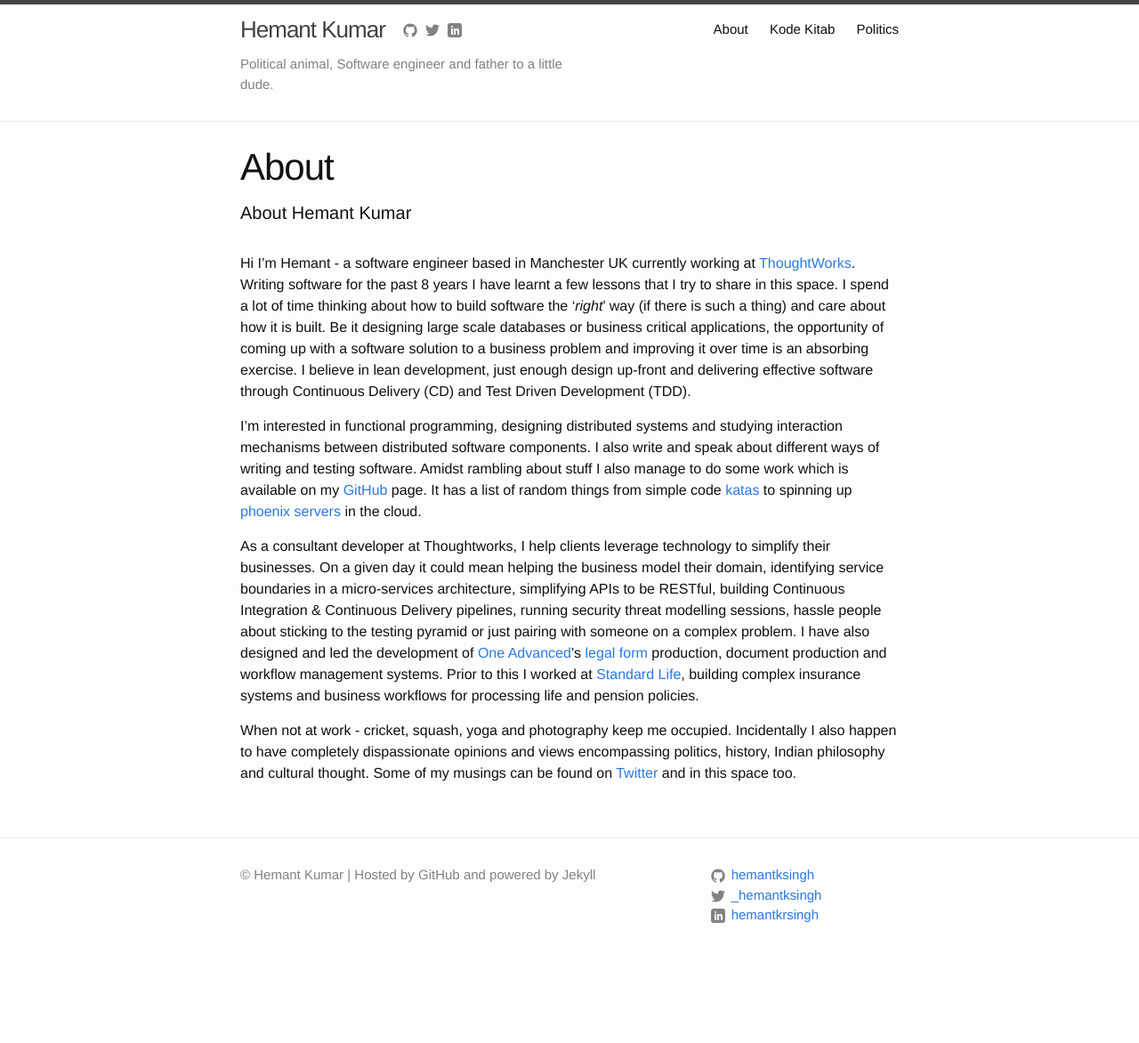
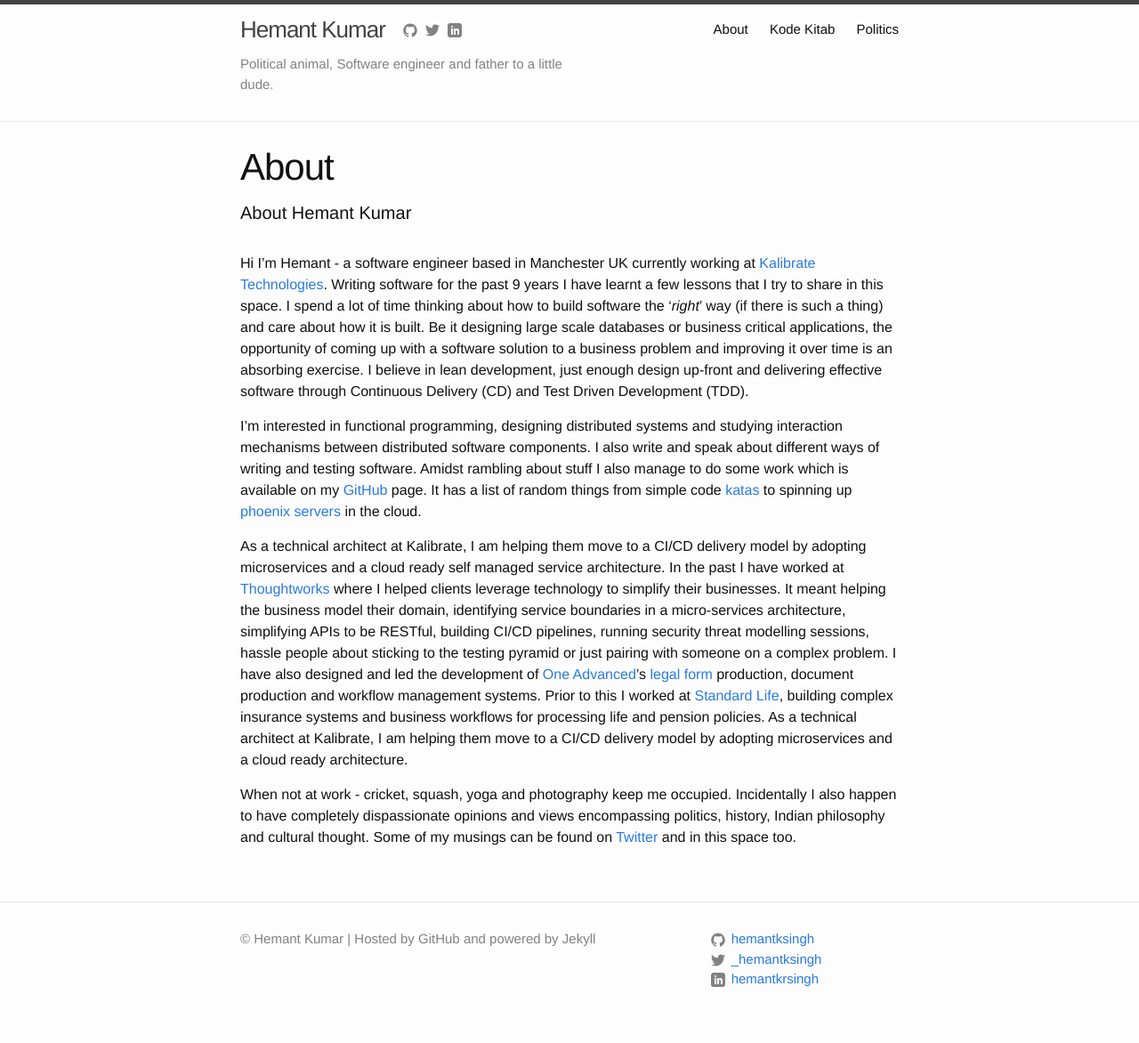
Before and after one commit to hemantksingh/hemantksingh.github.io, a Jekyll site: the page built from about.md, in a window 1280 px wide. Shown: the whole page at 89% size. Built offline with Jekyll 4.4.1, drawn with Linux system fonts in a browser that asks for light colours; before the commit the page ends 1100 px from its top, so only the background shows below that.

Commit message:
Updates about me with kalibrate info.

```diff
--- a/about.md
+++ b/about.md
@@ -5,10 +5,11 @@ permalink: /about/
 description: About Hemant Kumar
 ---
 
-Hi I'm Hemant - a software engineer based in Manchester UK currently working at [ThoughtWorks](http://www.thoughtworks.com/). Writing software for the past 8 years I have learnt a few lessons that I try to share in this space. I spend a lot of time thinking about how to build software the '*right*' way (if there is such a thing) and care about how it is built. Be it designing large scale databases or business critical applications, the opportunity of coming up with a software solution to a business problem and improving it over time is an absorbing exercise. I believe in lean development, just enough design up-front and delivering effective software through Continuous Delivery (CD) and Test Driven Development (TDD).
+Hi I'm Hemant - a software engineer based in Manchester UK currently working at [Kalibrate Technologies](http://www.kalibrate.com/). Writing software for the past 9 years I have learnt a few lessons that I try to share in this space. I spend a lot of time thinking about how to build software the '*right*' way (if there is such a thing) and care about how it is built. Be it designing large scale databases or business critical applications, the opportunity of coming up with a software solution to a business problem and improving it over time is an absorbing exercise. I believe in lean development, just enough design up-front and delivering effective software through Continuous Delivery (CD) and Test Driven Development (TDD).
 
 I'm interested in functional programming, designing distributed systems and studying interaction mechanisms between distributed software components. I also write and speak about different ways of writing and testing software. Amidst rambling about stuff I also manage to do some work which is available on my [GitHub](https://github.com/hemantksingh) page. It has a list of random things from simple code [katas](https://github.com/hemantksingh/Katas) to spinning up [phoenix servers](http://martinfowler.com/bliki/PhoenixServer.html) in the cloud.
 
-As a consultant developer at Thoughtworks, I help clients leverage technology to simplify their businesses. On a given day it could mean helping the business model their domain, identifying service boundaries in a micro-services architecture, simplifying APIs to be RESTful, building Continuous Integration & Continuous Delivery pipelines, running security threat modelling sessions, hassle people about sticking to the testing pyramid or just pairing with someone on a complex problem. I have also designed and led the development of [One Advanced](https://www.oneadvanced.com/)'s [legal form](https://www.oneadvanced.com/solutions/market-solutions/legal-forms/) production, document production and workflow management systems. Prior to this I worked at [Standard Life](http://standardlife.co.uk/), building complex insurance systems and business workflows for processing life and pension policies.
+As a technical architect at Kalibrate, I am helping them move to a CI/CD delivery model by adopting microservices and a cloud ready self managed service architecture. In the past I have worked at [Thoughtworks](https://thoughtworks.com) where I helped clients leverage technology to simplify their businesses. It meant helping the business model their domain, identifying service boundaries in a micro-services architecture, simplifying APIs to be RESTful, building CI/CD pipelines, running security threat modelling sessions, hassle people about sticking to the testing pyramid or just pairing with someone on a complex problem. I have also designed and led the development of [One Advanced](https://www.oneadvanced.com/)'s [legal form](https://www.oneadvanced.com/solutions/market-solutions/legal-forms/) production, document production and workflow management systems. Prior to this I worked at [Standard Life](http://standardlife.co.uk/), building complex insurance systems and business workflows for processing life and pension policies.
+As a technical architect at Kalibrate, I am helping them move to a CI/CD delivery model by adopting microservices and a cloud ready architecture.
 
 When not at work - cricket, squash, yoga and photography keep me occupied. Incidentally I also happen to have completely dispassionate opinions and views encompassing politics, history, Indian philosophy and cultural thought. Some of my musings can be found on [Twitter](https://twitter.com/_hemantksingh) and in this space too.
```
